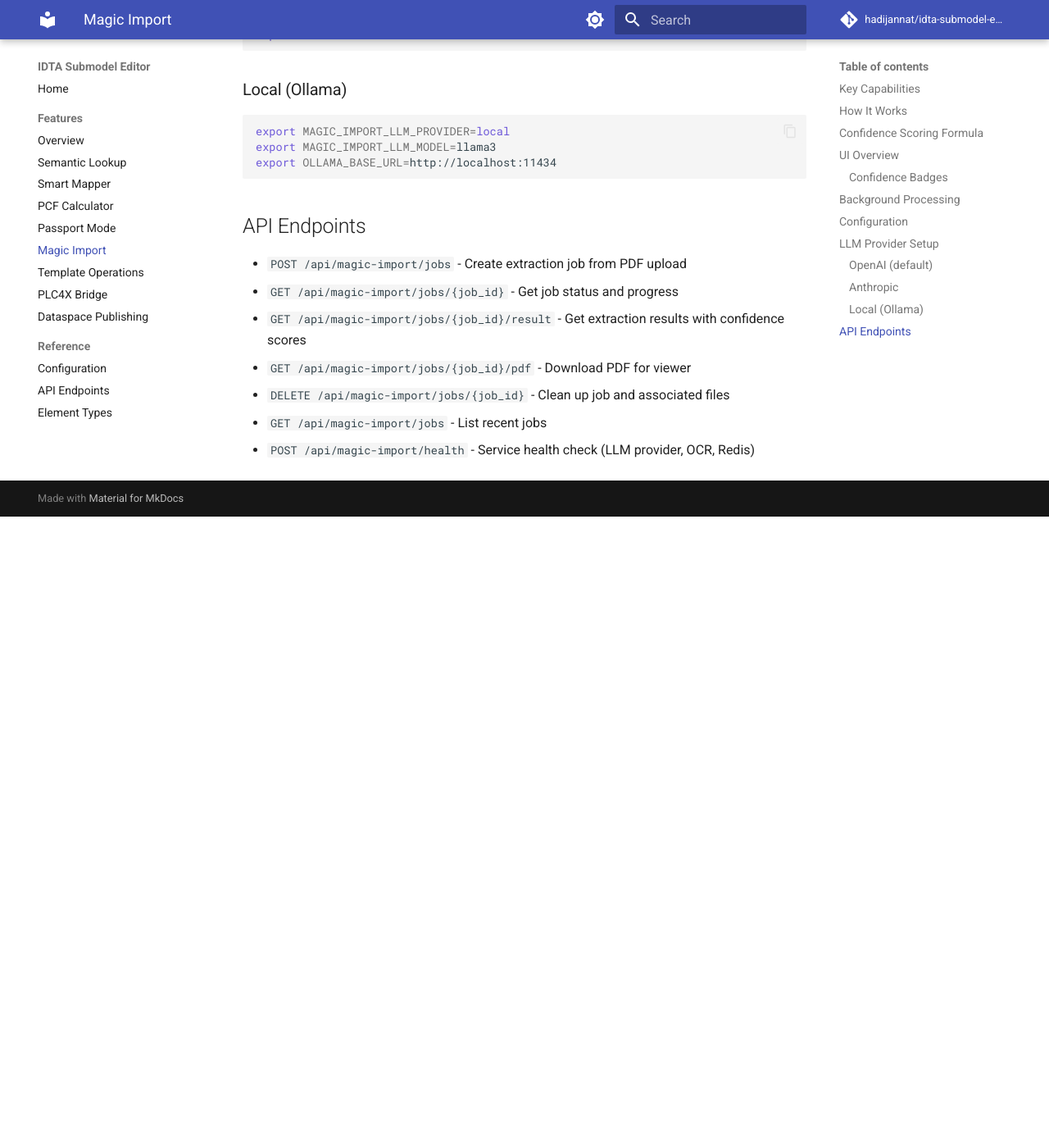
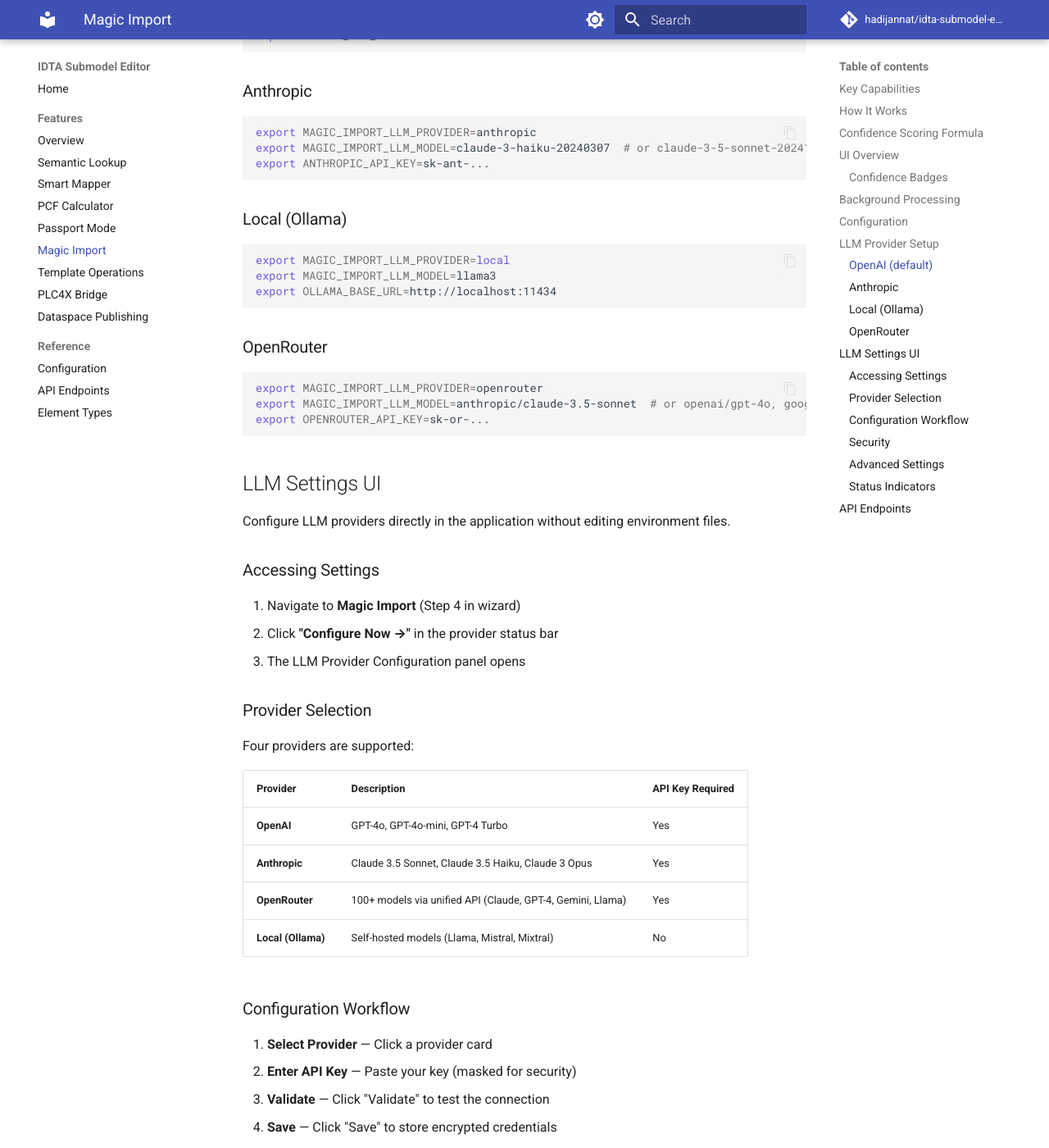
Before and after one commit to hadijannat/idta-submodel-editor, an MkDocs documentation site: the page built from docs/features/magic-import.md, in a window 1280 px wide and 1400 px high, scrolled down 7835 px. Shown: the whole window at 82% size. Built offline with MkDocs 1.6.1 and Material for MkDocs 9.7.7, drawn with Linux system fonts in a browser that asks for light colours; comment, search, counter and statistics services are not loaded; before the commit the page ends 8465 px from its top, so only the background shows below that; some of the changed text lies outside the part shown.

Commit message:
Add documentation for LLM provider settings UI and OpenRouter support
- Update README with OpenRouter API key and settings storage config
- Add LLM Settings UI section to magic-import.md with provider selection,
  configuration workflow, security details, and status indicators
- Document new Settings API endpoints in api-endpoints.md
- Add OpenRouter and encryption config vars to configuration.md
- Update docs/index.md with in-app configuration feature

Co-Authored-By: Claude Opus 4.5 <noreply@anthropic.com>

````diff
--- a/docs/features/magic-import.md
+++ b/docs/features/magic-import.md
@@ -7,7 +7,7 @@ Upload a PDF datasheet or nameplate and let an LLM extract field values directly
 ## Key Capabilities
 
 - **Privacy-First Extraction**: Only relevant snippets are sent to the LLM, not the full document
-- **Multi-Provider LLM Support**: OpenAI (GPT-4o), Anthropic (Claude), or local Ollama models
+- **Multi-Provider LLM Support**: OpenAI (GPT-4o), Anthropic (Claude), OpenRouter (100+ models), or local Ollama models
 - **OCR Support**: Tesseract-based OCR for scanned PDFs with configurable language and DPI
 - **Confidence Scoring**: 4-signal weighted formula (LLM confidence, evidence match, OCR quality, format rules)
 - **Source Highlighting**: Click any extracted field to highlight the exact source region in the PDF viewer
@@ -80,11 +80,13 @@ Jobs progress through states: `UPLOADED` → `INDEXING` → `OCR` → `EXTRACTIN
 | Variable | Description | Default |
 |----------|-------------|---------|
 | `MAGIC_IMPORT_ENABLED` | Enable Magic Import feature | true |
-| `MAGIC_IMPORT_LLM_PROVIDER` | LLM provider (openai, anthropic, local) | openai |
+| `MAGIC_IMPORT_LLM_PROVIDER` | LLM provider (openai, anthropic, openrouter, local) | openai |
 | `MAGIC_IMPORT_LLM_MODEL` | Model name | gpt-4o-mini |
 | `OPENAI_API_KEY` | OpenAI API key | - |
 | `ANTHROPIC_API_KEY` | Anthropic API key | - |
+| `OPENROUTER_API_KEY` | OpenRouter API key | - |
 | `OLLAMA_BASE_URL` | Ollama server URL | http://localhost:11434 |
+| `SETTINGS_STORAGE_DIR` | Directory for encrypted settings | ./cache/settings |
 | `MAGIC_IMPORT_CONFIDENCE_THRESHOLD` | Flag fields below this score | 0.80 |
 | `MAGIC_IMPORT_OCR_ENABLED` | Enable OCR fallback | true |
 | `MAGIC_IMPORT_OCR_LANGUAGE` | Tesseract language codes | eng+deu |
@@ -120,6 +122,66 @@ export MAGIC_IMPORT_LLM_MODEL=llama3
 export OLLAMA_BASE_URL=http://localhost:11434
 ```
 
+### OpenRouter
+
+```bash
+export MAGIC_IMPORT_LLM_PROVIDER=openrouter
+export MAGIC_IMPORT_LLM_MODEL=anthropic/claude-3.5-sonnet  # or openai/gpt-4o, google/gemini-pro
+export OPENROUTER_API_KEY=sk-or-...
+```
+
+## LLM Settings UI
+
+Configure LLM providers directly in the application without editing environment files.
+
+### Accessing Settings
+
+1. Navigate to **Magic Import** (Step 4 in wizard)
+2. Click **"Configure Now →"** in the provider status bar
+3. The LLM Provider Configuration panel opens
+
+### Provider Selection
+
+Four providers are supported:
+
+| Provider | Description | API Key Required |
+|----------|-------------|------------------|
+| **OpenAI** | GPT-4o, GPT-4o-mini, GPT-4 Turbo | Yes |
+| **Anthropic** | Claude 3.5 Sonnet, Claude 3.5 Haiku, Claude 3 Opus | Yes |
+| **OpenRouter** | 100+ models via unified API (Claude, GPT-4, Gemini, Llama) | Yes |
+| **Local (Ollama)** | Self-hosted models (Llama, Mistral, Mixtral) | No |
+
+### Configuration Workflow
+
+1. **Select Provider** — Click a provider card
+2. **Enter API Key** — Paste your key (masked for security)
+3. **Validate** — Click "Validate" to test the connection
+4. **Save** — Click "Save" to store encrypted credentials
+5. **Select Model** — Choose from provider-specific models
+
+### Security
+
+- API keys are **encrypted at rest** using Fernet (AES-128-CBC)
+- Keys are **validated** before storage
+- Keys are displayed **masked** (e.g., `sk-...abc`)
+- Keys are **never logged** or exported
+
+### Advanced Settings
+
+Expand "Advanced Settings" to configure:
+
+- **Confidence Threshold** (50-100%) — Minimum confidence for auto-accept
+- **Enable OCR** — Extract text from scanned documents
+
+### Status Indicators
+
+| Status | Indicator | Meaning |
+|--------|-----------|---------|
+| Connected | 🟢 | Provider configured and healthy |
+| Checking | 🟡 | Validating connection |
+| Error | 🔴 | Connection failed |
+| Not configured | ⚪ | No API key set |
+
 ## API Endpoints
 
 - `POST /api/magic-import/jobs` - Create extraction job from PDF upload
````
Also changed, not shown: README.md (+323 -79 lines), docs/index.md (+2 -1 lines), docs/reference/api-endpoints.md (+13 -0 lines), docs/reference/configuration.md (+4 -1 lines).
